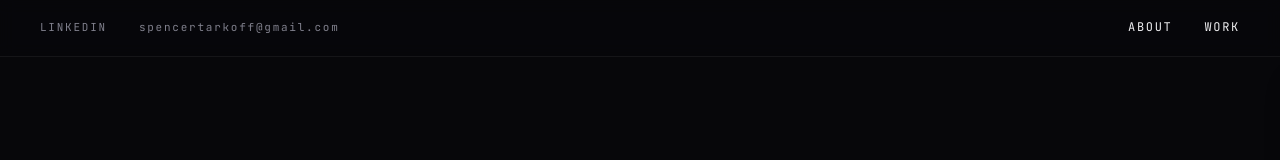
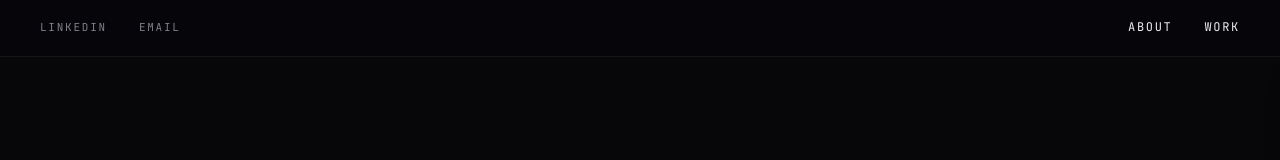
Before and after one commit to spencertarkoff-hub/spencertarkoff-com, a Next.js app: page / in a window 1280 px wide. Shown: the top 160 px of the page. Built offline with nearby package versions, Linux system fonts and the light colour scheme.

Commit message:
Revert email display to 'EMAIL' label

```diff
--- a/components/Header.tsx
+++ b/components/Header.tsx
@@ -3,13 +3,11 @@ const LEFT_LINKS = [
     href: "https://www.linkedin.com/in/spencer-tarkoff-7aa52624b",
     label: "LinkedIn",
     external: true,
-    keepCase: false,
   },
   {
     href: "mailto:spencertarkoff@gmail.com",
-    label: "spencertarkoff@gmail.com",
+    label: "Email",
     external: false,
-    keepCase: true,
   },
 ];
 
@@ -29,9 +27,7 @@ export default function Header() {
                 href={item.href}
                 target={item.external ? "_blank" : undefined}
                 rel={item.external ? "noopener noreferrer" : undefined}
-                className={`nav-link text-ink-soft hover:text-ink${
-                  item.keepCase ? " normal-case" : ""
-                }`}
+                className="nav-link text-ink-soft hover:text-ink"
               >
                 {item.label}
               </a>
```
